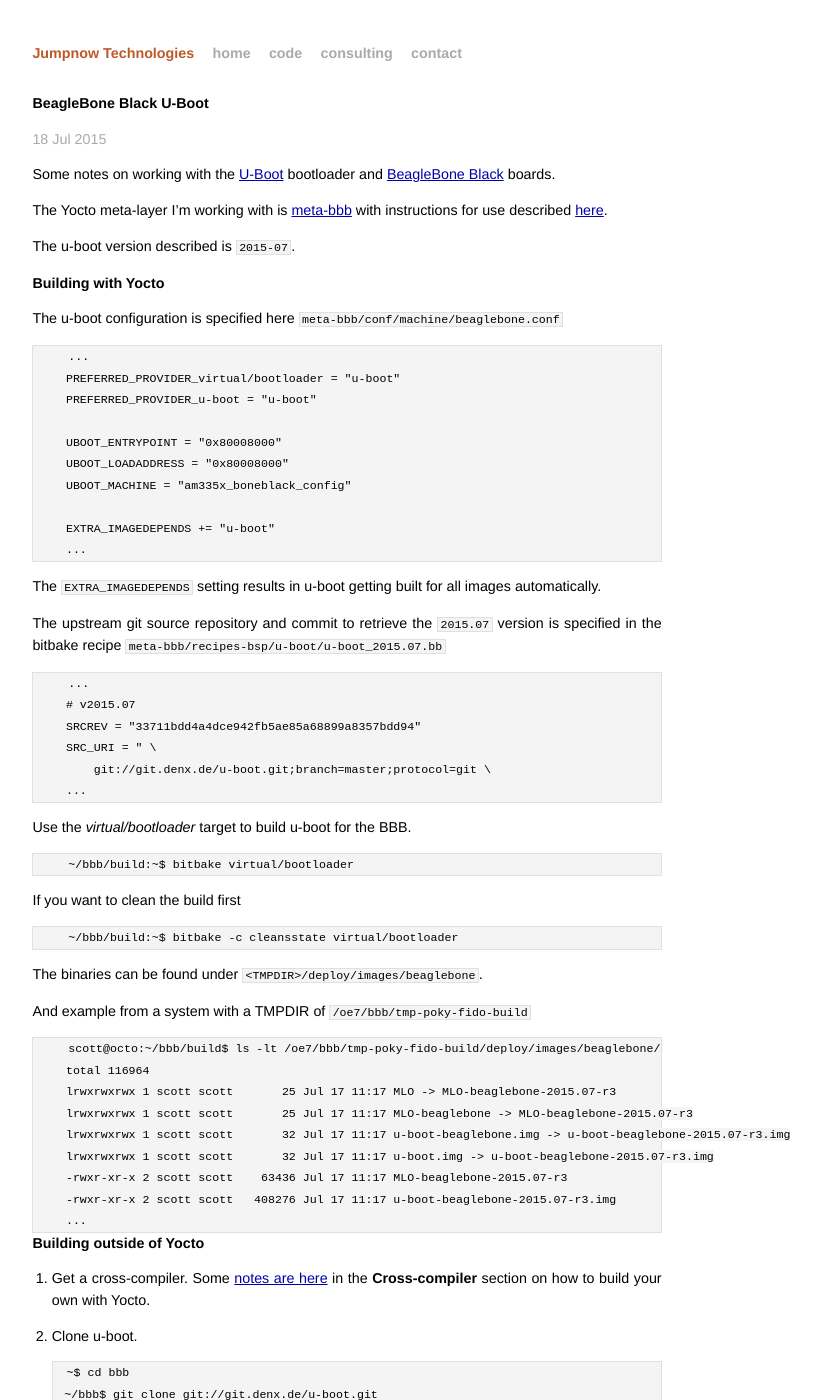
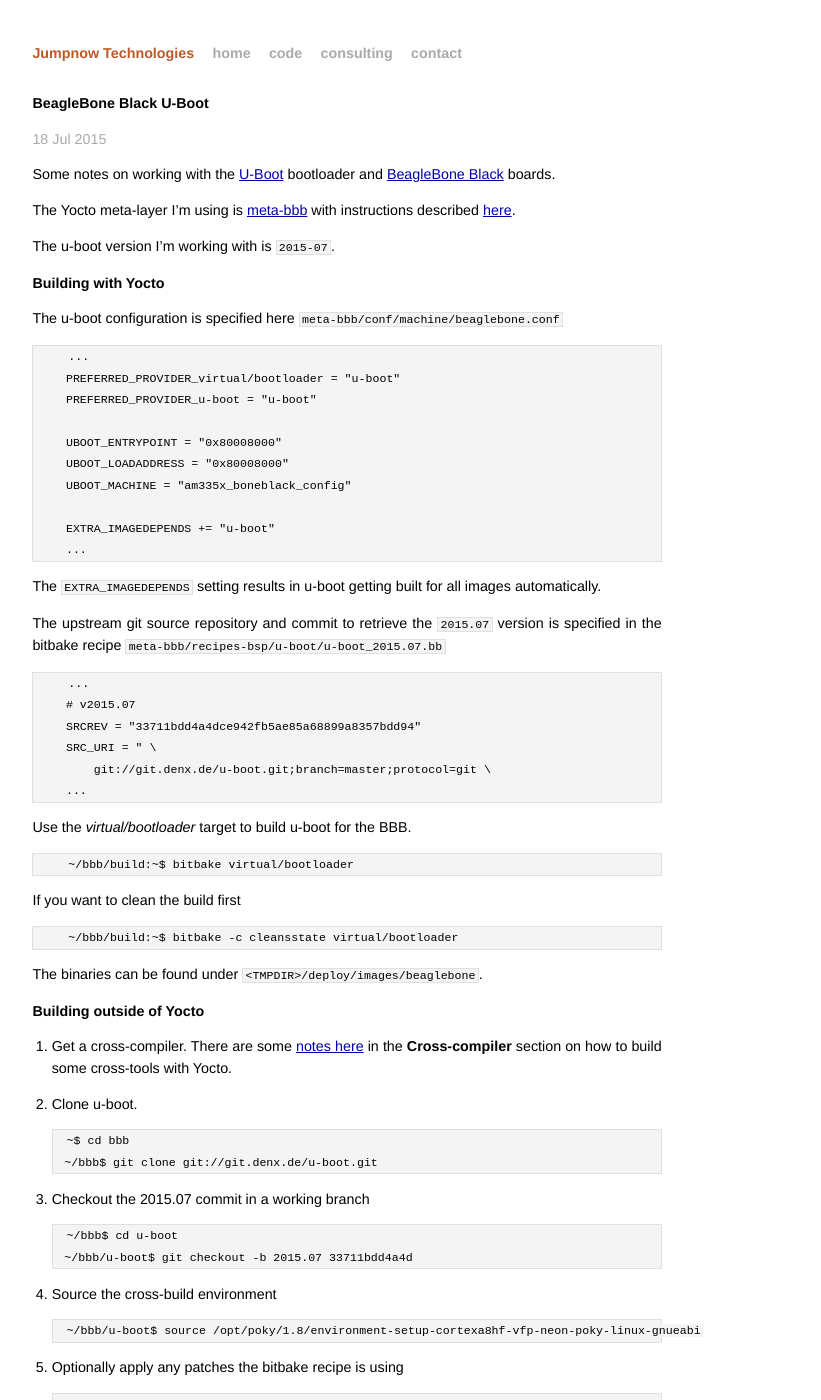
Before and after one commit to jumpnow/jumpnowtek-site, a Jekyll site: the page built from _posts/2015-07-18-Beaglebone-Black-U-Boot-Notes.md, in a window 1280 px wide and 1400 px high. Shown: the whole window, without its empty margins (293-1114 px from the left). Built offline with Jekyll 4.4.1, drawn with Linux system fonts in a browser that asks for light colours; some of the changed text lies outside the part shown.

Commit message:
bbb uboot doc updates

```diff
--- a/_posts/2015-07-18-Beaglebone-Black-U-Boot-Notes.md
+++ b/_posts/2015-07-18-Beaglebone-Black-U-Boot-Notes.md
@@ -9,11 +9,11 @@
 
 Some notes on working with the [U-Boot][uboot] bootloader and [BeagleBone Black][bbb] boards.
 
-The Yocto meta-layer I'm working with is [meta-bbb][meta-bbb] with instructions for use described [here][bbb-yocto].
+The Yocto meta-layer I'm using is [meta-bbb][meta-bbb] with instructions described [here][bbb-yocto].
 
-The u-boot version described is `2015-07`.
+The u-boot version I'm working with is `2015-07`.
 
-### Building with Yocto
+## Building with Yocto
 
 The u-boot configuration is specified here `meta-bbb/conf/machine/beaglebone.conf`
 
@@ -49,21 +49,9 @@
 
 The binaries can be found under `<TMPDIR>/deploy/images/beaglebone`.
 
-And example from a system with a TMPDIR of `/oe7/bbb/tmp-poky-fido-build`
+## Building outside of Yocto
 
-        scott@octo:~/bbb/build$ ls -lt /oe7/bbb/tmp-poky-fido-build/deploy/images/beaglebone/
-        total 116964
-        lrwxrwxrwx 1 scott scott       25 Jul 17 11:17 MLO -> MLO-beaglebone-2015.07-r3
-        lrwxrwxrwx 1 scott scott       25 Jul 17 11:17 MLO-beaglebone -> MLO-beaglebone-2015.07-r3
-        lrwxrwxrwx 1 scott scott       32 Jul 17 11:17 u-boot-beaglebone.img -> u-boot-beaglebone-2015.07-r3.img
-        lrwxrwxrwx 1 scott scott       32 Jul 17 11:17 u-boot.img -> u-boot-beaglebone-2015.07-r3.img
-        -rwxr-xr-x 2 scott scott    63436 Jul 17 11:17 MLO-beaglebone-2015.07-r3
-        -rwxr-xr-x 2 scott scott   408276 Jul 17 11:17 u-boot-beaglebone-2015.07-r3.img
-        ...
-
-### Building outside of Yocto
-
-1. Get a cross-compiler. Some [notes are here][bbb-kernel-work] in the **Cross-compiler** section on how to build your own with Yocto.
+1. Get a cross-compiler. There are some [notes here][bbb-kernel-work] in the **Cross-compiler** section on how to build some cross-tools with Yocto.
 
 2. Clone u-boot.
 
@@ -123,7 +111,7 @@
 
 Reboot the BBB.
 
-### U-Boot source files
+## U-Boot source files
 
 The configuration file for the BBB is `u-boot/configs/am335x_boneblack_defconfig`
 
@@ -146,7 +134,7 @@
 
 Definitions and board specific options can be found in `u-boot/include/configs/am335x_evm.h`.
 
-### Why all the warnings from MLO?
+## Why all the warnings from MLO?
 
 Here's what the **MLO** output looks like when booting from an SD card
 
@@ -206,20 +194,6 @@
         }
         #endif
 
-So disregarding these lines in `env_relocate_spec()`
-
-        224 #ifdef CONFIG_SPL_BUILD
-        225         dev = 0;
-        226 #endif
-
-Or these lines in `read_env()`
-
-        196 #ifdef CONFIG_SPL_BUILD
-        197         dev = 0;
-        198 #endif
-
-which cause these warnings to always show when booting from an SD card...
-
 The warning messages can be avoided entirely if the **CONFIG\_SPL\_OS\_BOOT** definition was removed.
 
 From the `u-boot/README`
@@ -277,7 +251,7 @@
                 |-- file_fat_read() from fs/fat/fat.c
 
 
-### What are those /dev/mmcblk[0|1]/boot[0|1] partitions ?
+## What are those /dev/mmcblk[0|1]/boot[0|1] partitions ?
 
 A couple of strange partitions show up on the *eMMC*.
 
```
Also changed, not shown: other parts of _posts/2015-07-18-Beaglebone-Black-U-Boot-Notes.md (+1 -1 lines).
